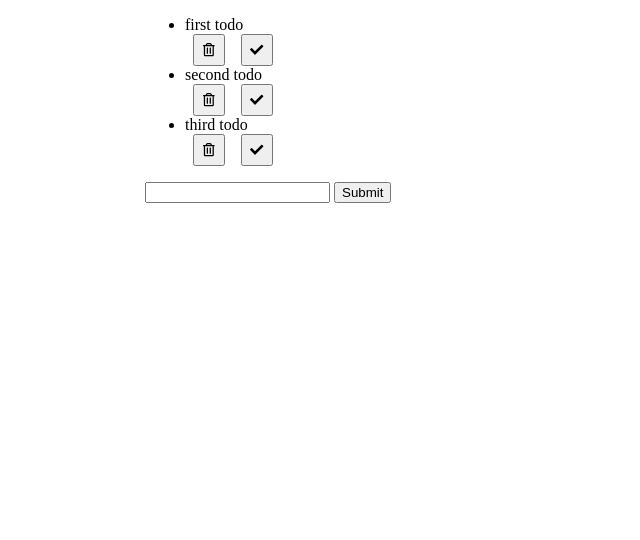
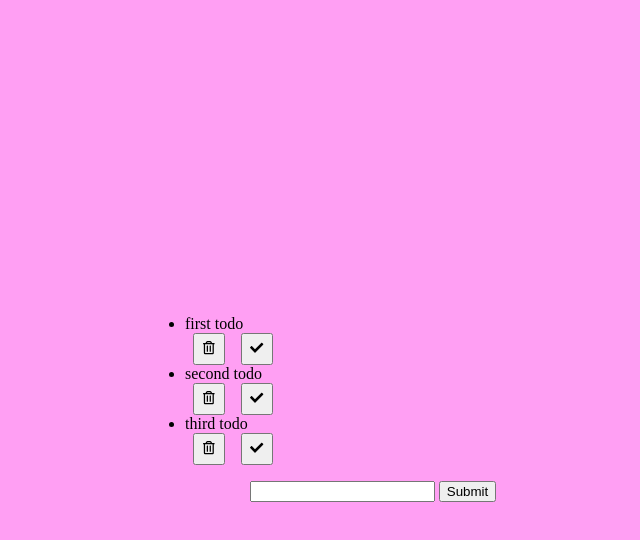
Before and after one commit to fac-13/Team-GIPHT-Todo, a website: page index.html in a window 1280 px wide. Shown: the whole page, without its empty margins (267-907 px from the left). Drawn offline with Linux system fonts and the light colour scheme.

Commit message:
vertically centre container using flex Relates #16

```diff
--- a/style.css
+++ b/style.css
@@ -1,7 +1,12 @@
 body {
   max-width: 1140px;
+  height: 100vh;
   margin: 0 auto;
   padding: 0;
+  background-color: #ff9ff3;
+  display: flex;
+  flex-direction: column;
+  justify-content: center;
 }
 
 button {
@@ -29,3 +34,7 @@ i {
   width: 40%;
   margin: 0 auto;
 }
+
+#add-todo {
+    text-align: center;
+}
```
